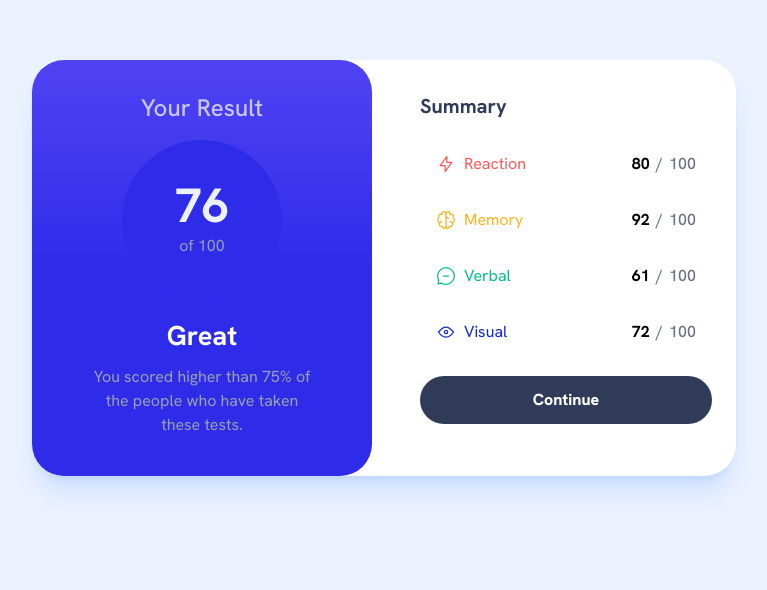
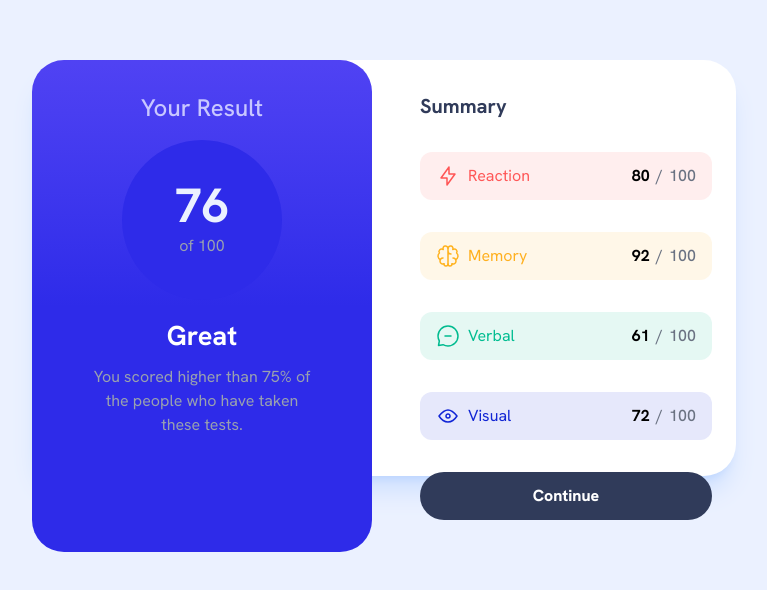
Before and after one commit to FanX0/results-summary-component-main, a React (Vite) app: page / in a window 1280 px wide. Shown: the part 132-722 px from the top of the page, without its empty margins (256-1023 px from the left). Built offline with nearby package versions, Linux system fonts and the light colour scheme.

Commit message:
fix bg card list

```diff
--- a/src/components/ui/card/CardList.tsx
+++ b/src/components/ui/card/CardList.tsx
@@ -6,21 +6,21 @@ interface CardListProps {
 }
 
 const CardList = ({ data, className }: CardListProps) => {
-  const COLOR: Record<string, { text: string }> = {
-    Reaction: { text: "text-Light-red" },
-    Memory: { text: "text-corangey-yellow" },
-    Verbal: { text: "text-Green-teal" },
-    Visual: { text: "text-Cobalt-blue" },
+  const COLOR: Record<string, { text: string; bg: string  }> = {
+    Reaction: { text: "text-Light-red", bg: "bg-Light-red/10" },
+    Memory: { text: "text-corangey-yellow", bg: "bg-corangey-yellow/10" },
+    Verbal: { text: "text-Green-teal", bg: "bg-Green-teal/10" },
+    Visual: { text: "text-Cobalt-blue", bg: "bg-Cobalt-blue/10" },
   };
 
   return (
     <div className={`flex flex-col gap-[1.5rem] lg:gap-[2rem] ${className ?? ""}`}>
       {data.map((d) => {
-        const c = COLOR[d.category] ?? { text: "text-black" };
+        const c = COLOR[d.category] ?? { text: "text-black", bg: "bg-transparent" };
         return (
-          <div key={d.category} className="flex justify-between">
+          <div key={d.category} className={`flex items-center px-[1rem] justify-between h-[3rem] rounded-xl ${c.bg}`}>
             <div className="flex gap-2">
-              <img src={d.icon} alt={d.category} />
+              <img src={d.icon} alt={d.category} className="w-[1.5rem]" />
               <p className={c.text}>{d.category}</p>
             </div>
             <div className="flex  gap-[0.4rem]">
--- a/src/components/ui/card/CardSummary.tsx
+++ b/src/components/ui/card/CardSummary.tsx
@@ -6,7 +6,7 @@ const CardSummary = ({ data }: CardProps) => {
   return (
     <div className="flex flex-col gap-[1.5rem] px-[1.5rem] lg:py-[2rem] lg:gap-[2rem] ">
       <h2 className="font-bold text-Dark-gray-blue text-xl">Summary</h2>
-      <CardList className="mx-[1rem]" data={data} />
+      <CardList className="" data={data} />
       <CardButton />
     </div>
   );
```
